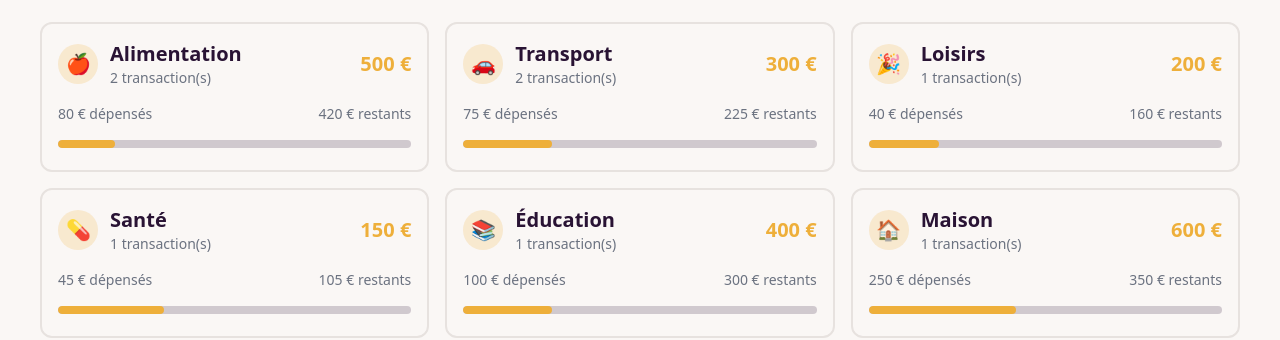
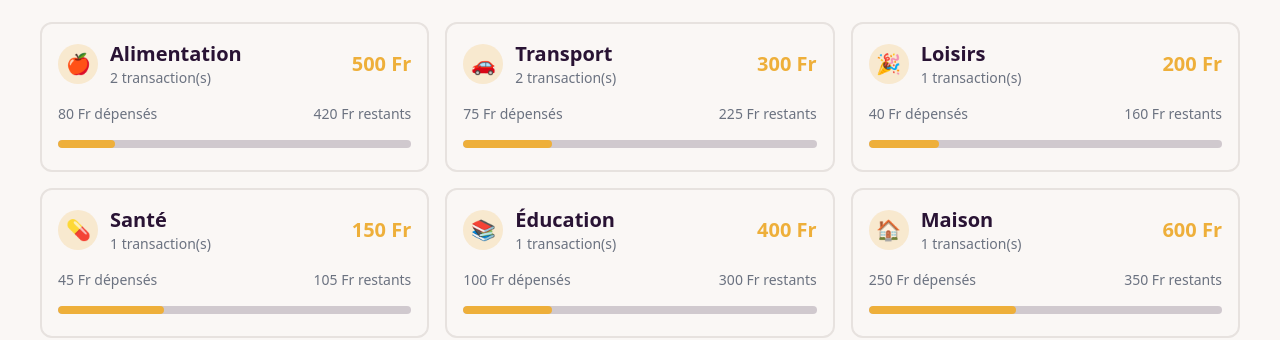
Before and after one commit to eutousarr/etrack, a Next.js app: page / in a window 1280 px wide. Shown: the part 354-694 px from the top of the page. Built offline with nearby package versions, Linux system fonts and the light colour scheme; no server answers.

Commit message:
replace € by Fr

```diff
--- a/app/components/BudgetItem.tsx
+++ b/app/components/BudgetItem.tsx
@@ -36,11 +36,11 @@ const BudgetItem: React.FC<BudgetItemProps> = ({ budget , enableHover}) => {
                         </span>
                     </div>
                 </div>
-                <div className="text-xl font-bold text-accent">{budget.amount} €</div>
+                <div className="text-xl font-bold text-accent">{budget.amount}  Fr</div>
             </div>
             <div className="flex justify-between items-center mt-4 text-gray-500 text-sm">
-                <span>{totalTransactionAmount} € dépensés</span>
-                <span>{remainingAmount} € restants</span>
+                <span>{totalTransactionAmount}  Fr dépensés</span>
+                <span>{remainingAmount}  Fr restants</span>
             </div>
 
             <div>
--- a/app/components/TransactionItem.tsx
+++ b/app/components/TransactionItem.tsx
@@ -12,7 +12,7 @@ const TransactionItem: React.FC<TransactionItemProps> = ({ transaction }) => {
         <li key={transaction.id} className='flex justify-between items-center'>
             <div className='my-4'>
                 <button className='btn'>
-                    <div className="badge badge-accent">- {transaction.amount} €</div>
+                    <div className="badge badge-accent">- {transaction.amount}  Fr</div>
                     {transaction.budgetName}
                 </button>
             </div>
--- a/app/dashboard/page.tsx
+++ b/app/dashboard/page.tsx
@@ -69,7 +69,7 @@ const page = () => {
                                     Total des transactions
                                 </span>
                                 <span className='text-2xl font-bold text-accent'>
-                                    {totalAmount !== null ? `${totalAmount}€` : 'N/A'}
+                                    {totalAmount !== null ? `${totalAmount} Fr` : 'N/A'}
                                 </span>
                             </div>
 
@@ -107,7 +107,7 @@ const page = () => {
                         <div className='roundex-xl md:w-2/3'>
                             <div className='border-2 border-base-300 p-5 rounded-xl'>
                                 <h3 className='text-lg font-semibold mb-3'>
-                                    Statistiques ( en € )
+                                    Statistiques ( en  Fr )
                                 </h3>
                                 <ResponsiveContainer height={250} width="100%">
                                     <BarChart width={730} height={250} data={budgetData}>
--- a/app/manage/[budgetId]/page.tsx
+++ b/app/manage/[budgetId]/page.tsx
@@ -163,7 +163,7 @@ const page = ({ params }: { params: Promise<{ budgetId: string }> }) => {
                       <td className='text-lg md:text-3xl'>{transaction.emoji}</td>
                       <td>
                         <div className="badge badge-accent badge-xs md:badge-sm">
-                          - {transaction.amount} €</div>
+                          - {transaction.amount}  Fr</div>
                       </td>
                       <td>{transaction.description}</td>
                       <td>
```
